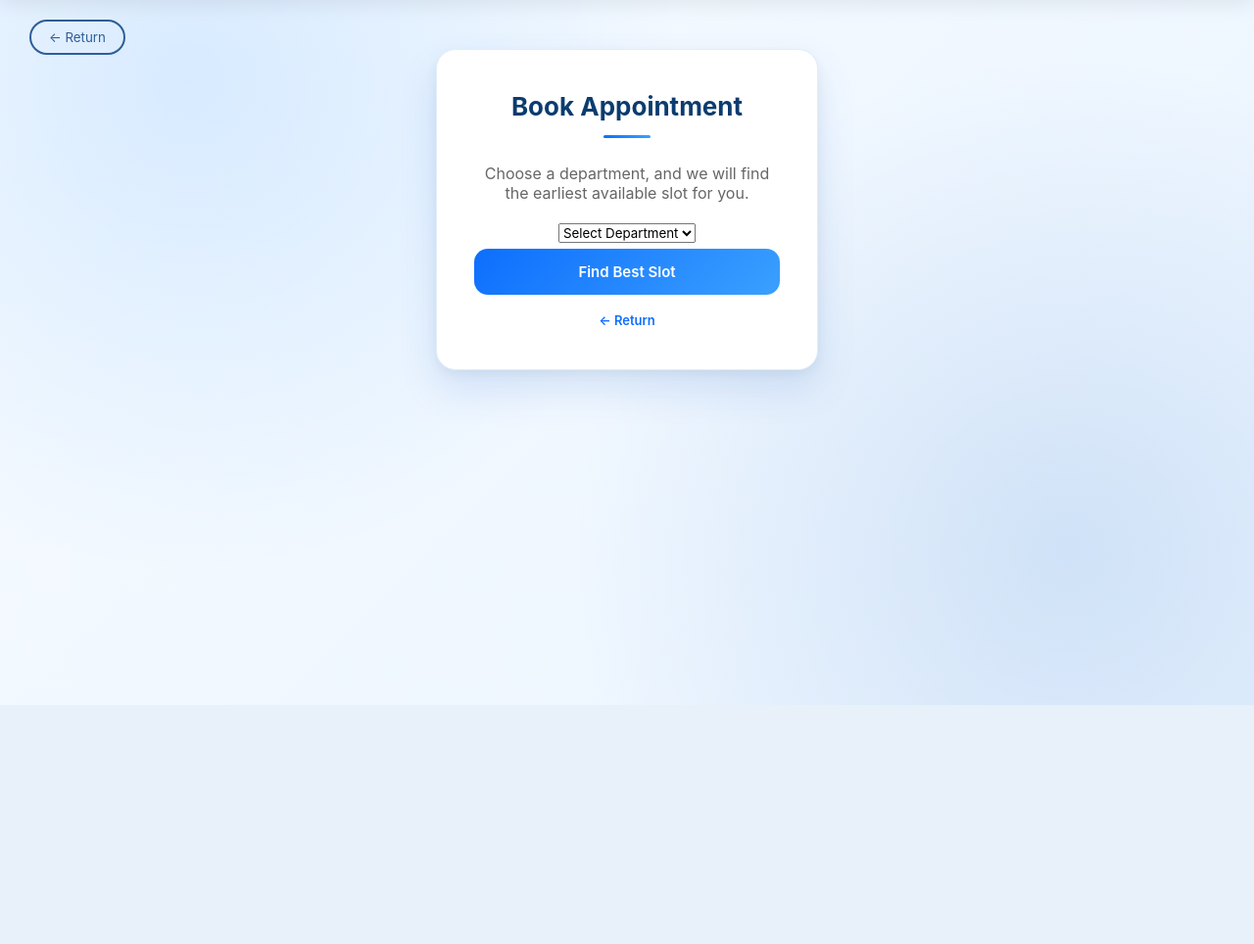
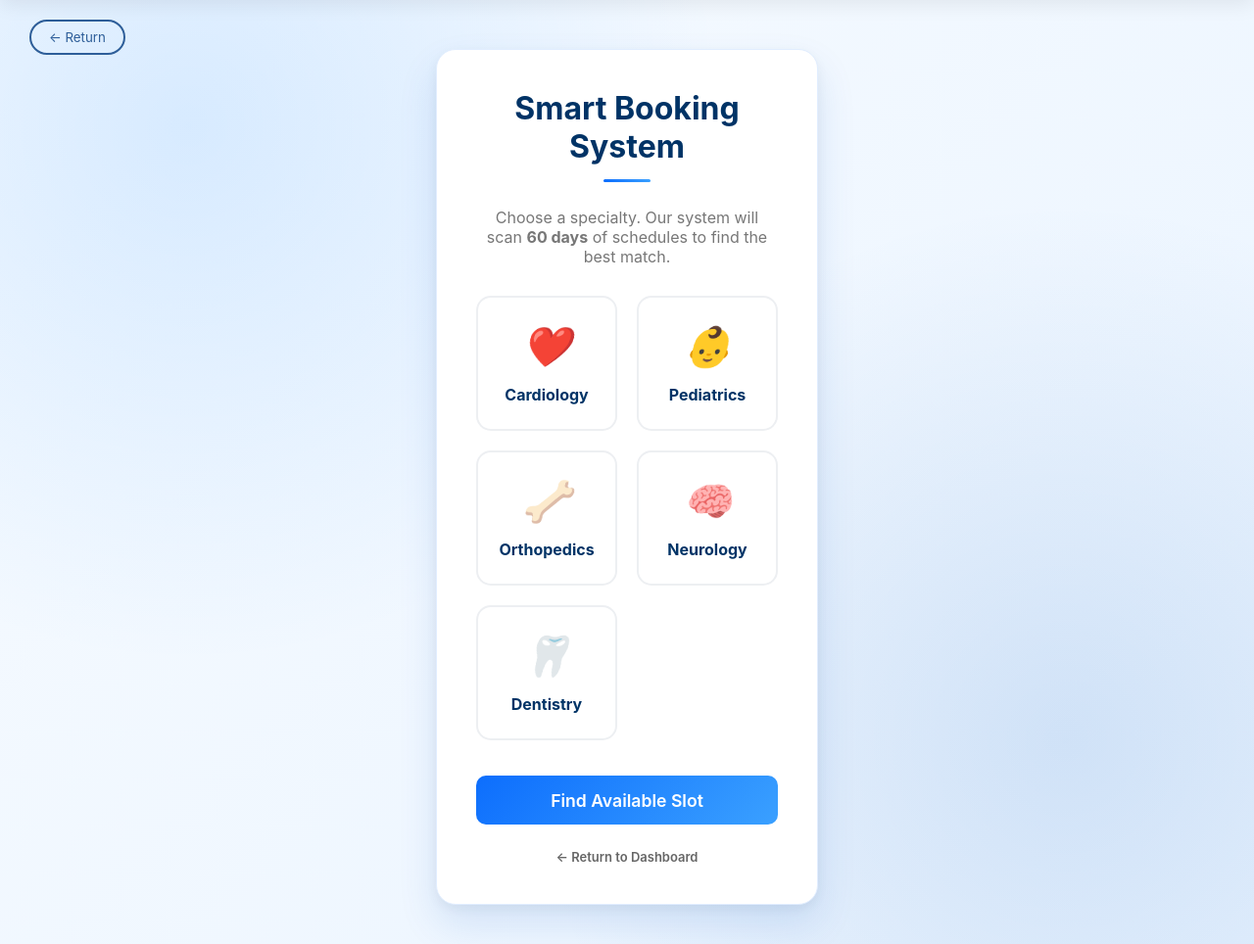
Before and after one commit to leenalshargabi/HealthCare, a Flask app: page /book-appointment in a window 1280 px wide. Shown: the part 80-1044 px from the top of the page at 98% size. Before the commit the page ends 800 px from the top, so only its background shows below. Run offline with Flask 3, Linux system fonts and the light colour scheme; the visitor is signed in with stand-in values (Sample User, id 1).

Commit message:
patients dashboard

```diff
--- a/app.py
+++ b/app.py
@@ -214,7 +214,7 @@ def news_page():
         .limit(per_page)
     )
 
-    total = news.count_documents(query)
+    total = news_coll.count_documents(query)
     has_next = total > (page * per_page)
 
     return render_template(
@@ -298,6 +298,7 @@ def doctor_login():
             return "This account not found in doctor "
 
     return render_template("auth/doctor_login.html")
+
 #login manager page
 @app.route("/login/manager", methods=["GET", "POST"])
 def manager_login():
@@ -336,59 +337,87 @@ def signup():
 
 
 # ================= APPOINTMENTS =================
-
-# patient dashboard
 @app.route("/book-appointment", methods=["GET", "POST"])
 def book_appointment():
-    if "user_id" not in session:
-        return redirect("/login/patient")
+    if "user_id" not in session: return redirect("/login/patient")
 
     if request.method == "POST":
         selected_dept_name = request.form.get("department", "").strip()
 
-        dept_data = departments_coll.find_one({"name": selected_dept_name})
-        if not dept_data:
-            return f"Error: Department '{selected_dept_name}' not found."
+        # نأخذ أول 5 أحرف من اختيار المستخدم لزيادة مرونة البحث
+        # مثلاً: Cardio بدلاً من Cardiology
+        short_name = selected_dept_name[:5]
 
-        dept_doctors = list(doctors_coll.find({"departmentId": dept_data["_id"]}))
+        # 1. البحث المرن في تخصصات الأطباء
+        # $regex مع options: 'i' تعني بحث غير حساس لحالة الأحرف ويقبل جزء من الكلمة
+        dept_doctors = list(doctors_coll.find({
+            "mainSpecialty": {"$regex": short_name, "$options": "i"}
+        }))
+
+        # 2. إذا لم نجد (احتياطاً)، نبحث في اسم القسم المربوط
         if not dept_doctors:
-            return f"No doctors found for the {selected_dept_name} department."
+            search_pipeline = [
+                {"$lookup": {"from": "departments", "localField": "departmentId", "foreignField": "_id", "as": "dept"}},
+                {"$unwind": "$dept"},
+                {"$match": {"dept.name": {"$regex": short_name, "$options": "i"}}}
+            ]
+            dept_doctors = list(doctors_coll.aggregate(search_pipeline))
 
-        found_slot = None
+        if not dept_doctors:
+            return render_template("book_appointment.html", error=f"No specialist found for {selected_dept_name}")
+
+        # نأخذ ID القسم من أول طبيب وجدناه لتوثيق الموعد
+        dept_id = dept_doctors[0].get("departmentId")
+
+        # 3. محرك البحث الزمني (60 يوم)
+        found_slot = False
         available_hours = ["09:00", "10:00", "11:00", "12:00", "13:00", "14:00", "15:00"]
 
         for day_offset in range(1, 61):
             target_date = datetime.now() + timedelta(days=day_offset)
-            day_name = target_date.strftime("%A")
+            target_day_name = target_date.strftime("%A")
 
             for hour in available_hours:
-                slot_time = datetime.strptime(f"{target_date.strftime('%Y-%m-%d')} {hour}", "%Y-%m-%d %H:%M")
-                for doc in dept_doctors:
-                    if day_name not in doc.get("workingDays", []): continue
+                target_datetime = datetime.strptime(f"{target_date.strftime('%Y-%m-%d')} {hour}", "%Y-%m-%d %H:%M")
 
-                    work_from = doc.get("workingHours", {}).get("from", "09:00")
-                    work_to = doc.get("workingHours", {}).get("to", "16:00")
-                    if not (work_from <= hour <= work_to): continue
+                for doctor in dept_doctors:
+                    # أ- فحص أيام العمل
+                    if target_day_name not in doctor.get("workingDays", []):
+                        continue
 
-                    if operations_coll.find_one({"doctor.fullName": doc["fullName"], "scheduling.startTime": {"$lte": slot_time}, "scheduling.endTime": {"$gt": slot_time}}): continue
-                    if appointments_coll.find_one({"doctorId": doc["_id"], "appointmentDate": slot_time, "status": {"$ne": "cancelled"}}): continue
+                    # ب- فحص تعارض المواعيد الحالية
+                    existing_app = appointments_coll.find_one({
+                        "doctorId": doctor["_id"],
+                        "appointmentDate": target_datetime,
+                        "status": {"$ne": "cancelled"}
+                    })
+                    if existing_app: continue
 
-                    found_slot = {"doctor": doc, "time": slot_time}
+                    # ج- فحص تعارض العمليات الجراحية
+                    existing_op = operations_coll.find_one({
+                        "doctor.fullName": doctor["fullName"],
+                        "scheduling.startTime": {"$lte": target_datetime},
+                        "scheduling.endTime": {"$gt": target_datetime}
+                    })
+                    if existing_op: continue
+
+                    # 4. تنفيذ الحجز الفعلي عند إيجاد أول "فتحة" زمنية
+                    new_appointment = {
+                        "appointmentCode": f"APT-{datetime.now().strftime('%M%S%f')[:8]}",
+                        "patientId": ObjectId(session["user_id"]),
+                        "doctorId": doctor["_id"],
+                        "departmentId": dept_id,
+                        "appointmentDate": target_datetime,
+                        "status": "scheduled",
+                        "createdAt": datetime.now()
+                    }
+                    appointments_coll.insert_one(new_appointment)
+                    found_slot = True
                     break
                 if found_slot: break
             if found_slot: break
 
         if found_slot:
-            new_appt = {
-                "appointmentCode": f"APT-{datetime.now().strftime('%M%S%f')[:6]}",
-                "patientId": ObjectId(session["user_id"]),
-                "doctorId": found_slot["doctor"]["_id"],
-                "departmentId": dept_data["_id"],
-                "appointmentDate": found_slot["time"],
-                "status": "scheduled",
-                "createdAt": datetime.now()
-            }
-            appointments_coll.insert_one(new_appt)
             return redirect("/dashboard/patient")
 
         return "Sorry, no available slots found in the next 60 days."
@@ -494,32 +523,60 @@ def pediatrics():
 
 # ================= DASHBOARDS =================
 # Patient Dashboard
+# ================= DASHBOARD =================
 @app.route("/dashboard/patient")
 def patient_dashboard():
     if "user_id" not in session or session.get("role") != "patient":
         return redirect("/login/patient")
 
-    user_id = ObjectId(session["user_id"])
+    patient_id = ObjectId(session["user_id"])
     now = datetime.now()
 
-    user_appts = list(appointments_coll.find({"patientId": user_id}))
+    pipeline = [
+        {"$match": {"patientId": patient_id}},
+        {
+            "$lookup": {
+                "from": "doctors",
+                "localField": "doctorId",
+                "foreignField": "_id",
+                "as": "doctor_info"
+            }
+        },
+        {"$unwind": "$doctor_info"},
+        {
+            "$lookup": {
+                "from": "departments",
+                "localField": "doctor_info.departmentId", # تأكد من المسار الصحيح للـ ID
+                "foreignField": "_id",
+                "as": "dept_info"
+            }
+        },
+        {"$unwind": {"path": "$dept_info", "preserveNullAndEmptyArrays": True}},
+        {"$sort": {"appointmentDate": 1}}
+    ]
+
+    raw_appointments = list(appointments_coll.aggregate(pipeline))
     upcoming, history = [], []
 
-    for appt in user_appts:
-        doc = doctors_coll.find_one({"_id": appt.get("doctorId")})
+    for appt in raw_appointments:
         data = {
-            "appointmentCode": appt.get("appointmentCode"),
-            "doctor_name": doc.get("fullName") if doc else "Doctor",
+            "appointmentCode": appt.get("appointmentCode", "N/A"),
+            "doctor_name": appt["doctor_info"].get("fullName"),
+            "department": appt["dept_info"].get("name") if appt.get("dept_info") else appt["doctor_info"].get("mainSpecialty"),
             "date": appt["appointmentDate"].strftime("%Y-%m-%d"),
             "time": appt["appointmentDate"].strftime("%I:%M %p"),
-            "status": appt.get("status")
+            "status": appt.get("status", "scheduled"),
+            "floor": "Main Clinic"
         }
+
         if appt["appointmentDate"] >= now and appt["status"] == "scheduled":
             upcoming.append(data)
         else:
             history.append(data)
 
-    return render_template("dashboards/patient_dashboard.html", upcoming=upcoming, history=history, p_name=session.get("name"))
+    return render_template("dashboards/patient_dashboard.html",
+                           upcoming=upcoming, history=history,
+                           p_name=session.get("name", "User"))
 
 
 # Doctor Dashboard Route
--- a/templates/book_appointment.html
+++ b/templates/book_appointment.html
@@ -1,33 +1,138 @@
 {% extends "base.html" %}
-{% block title %}Book Appointment{% endblock %}
+
+{% block title %}Booking appointment{% endblock %}
+
 {% block extra_css %}
 <link rel="stylesheet" href="{{ url_for('static', filename='css/auth.css') }}">
+<style>
+    .dept-grid {
+        display: grid;
+        grid-template-columns: repeat(auto-fit, minmax(130px, 1fr));
+        gap: 20px;
+        margin: 30px 0;
+    }
+    .dept-card {
+        border: 2px solid #edeff2;
+        border-radius: 15px;
+        padding: 25px 15px;
+        text-align: center;
+        cursor: pointer;
+        transition: all 0.3s cubic-bezier(0.4, 0, 0.2, 1);
+        background: #ffffff;
+        position: relative;
+    }
+    .dept-card:hover {
+        border-color: #003366;
+        background: #fcfdfe;
+        transform: translateY(-5px);
+    }
+    .dept-card.selected {
+        border-color: #003366;
+        background: #eef5ff;
+        box-shadow: 0 10px 20px rgba(0,51,102,0.1);
+    }
+    .dept-card.selected::after {
+        content: '✓';
+        position: absolute;
+        top: 10px;
+        right: 10px;
+        background: #003366;
+        color: white;
+        width: 20px;
+        height: 20px;
+        border-radius: 50%;
+        font-size: 12px;
+        line-height: 20px;
+    }
+    .dept-card i { font-size: 2.5rem; margin-bottom: 15px; display: block; }
+    .dept-card span { font-weight: 700; font-size: 1rem; color: #003366; }
+
+    .loading-text { display: none; color: #003366; font-weight: 600; margin-top: 25px; text-align: center; }
+    .error-msg {
+        background: #fff2f0;
+        border: 1px solid #ffccc7;
+        color: #ff4d4f;
+        padding: 12px;
+        border-radius: 10px;
+        margin-bottom: 20px;
+        text-align: center;
+    }
+</style>
 {% endblock %}
 
 {% block content %}
 <div class="auth-page">
-    <div class="auth-box">
-        <h2>Book Appointment</h2>
-        <p style="text-align: center; color: #666; margin-bottom: 20px;">
-            Choose a department, and we will find the earliest available slot for you.
+    <div class="auth-box" style="max-width: 700px; padding: 40px;">
+        <h2 style="font-size: 2rem; color: #003366;">Smart Booking System</h2>
+        <p style="text-align: center; color: #777; margin-bottom: 30px;">
+            Choose a specialty. Our system will scan <b>60 days</b> of schedules to find the best match.
         </p>
 
-        <form method="POST" action="/book-appointment">
-            <select name="department" required>
-                <option value="">Select Department</option>
-                <option value="Cardiology">Cardiology</option>
-                <option value="Neurology">Neurology</option>
-                <option value="Pediatrics">Pediatrics</option>
-                <option value="Orthopedics">Orthopedics</option>
-                <option value="Dental">Dental</option>
-            </select>
+        {% if error %}
+            <div class="error-msg">❌ {{ error }}</div>
+        {% endif %}
 
-            <button type="submit">Find Best Slot</button>
+        <form method="POST" action="/book-appointment" id="bookingForm">
+            <input type="hidden" name="department" id="selected_dept" required>
+
+            <div class="dept-grid">
+                <div class="dept-card" onclick="selectDept('Cardio', this)">
+                    <i>❤️</i>
+                    <span>Cardiology</span>
+                </div>
+                <div class="dept-card" onclick="selectDept('Pedia', this)">
+                    <i>👶</i>
+                    <span>Pediatrics</span>
+                </div>
+                <div class="dept-card" onclick="selectDept('Ortho', this)">
+                    <i>🦴</i>
+                    <span>Orthopedics</span>
+                </div>
+                <div class="dept-card" onclick="selectDept('Neuro', this)">
+                    <i>🧠</i>
+                    <span>Neurology</span>
+                </div>
+                <div class="dept-card" onclick="selectDept('Denti', this)">
+                    <i>🦷</i>
+                    <span>Dentistry</span>
+                </div>
+
+            </div>
+
+            <button type="submit" id="submitBtn" class="btn-primary" style="width: 100%; height: 50px; font-size: 1.1rem; border-radius: 10px;">
+                Find Available Slot
+            </button>
+
+            <div id="loader" class="loading-text">
+                <div class="spinner" style="border-top-color: #003366; margin: 0 auto 15px;"></div>
+                Our AI is checking doctor availability and surgical schedules...
+            </div>
         </form>
 
-        <div class="auth-links">
-            <a href="javascript:history.back()">← Return</a>
+        <div class="auth-links" style="margin-top: 25px;">
+            <a href="/dashboard/patient" style="color: #666;">← Return to Dashboard</a>
         </div>
     </div>
 </div>
+
+<script>
+    function selectDept(deptKey, element) {
+        // نرسل المفتاح المختصر (مثل Cardio) ليتناسب مع منطق الـ Fuzzy Match في الفلاسك
+        document.getElementById('selected_dept').value = deptKey;
+
+        const cards = document.querySelectorAll('.dept-card');
+        cards.forEach(card => card.classList.remove('selected'));
+        element.classList.add('selected');
+    }
+
+    document.getElementById('bookingForm').onsubmit = function(e) {
+        if (!document.getElementById('selected_dept').value) {
+            alert("Please select a medical specialty first!");
+            e.preventDefault();
+            return;
+        }
+        document.getElementById('submitBtn').style.display = 'none';
+        document.getElementById('loader').style.display = 'block';
+    };
+</script>
 {% endblock %}
```
Also changed, not shown: templates/dashboards/doctor_dashboard.html (+65 -45 lines).
